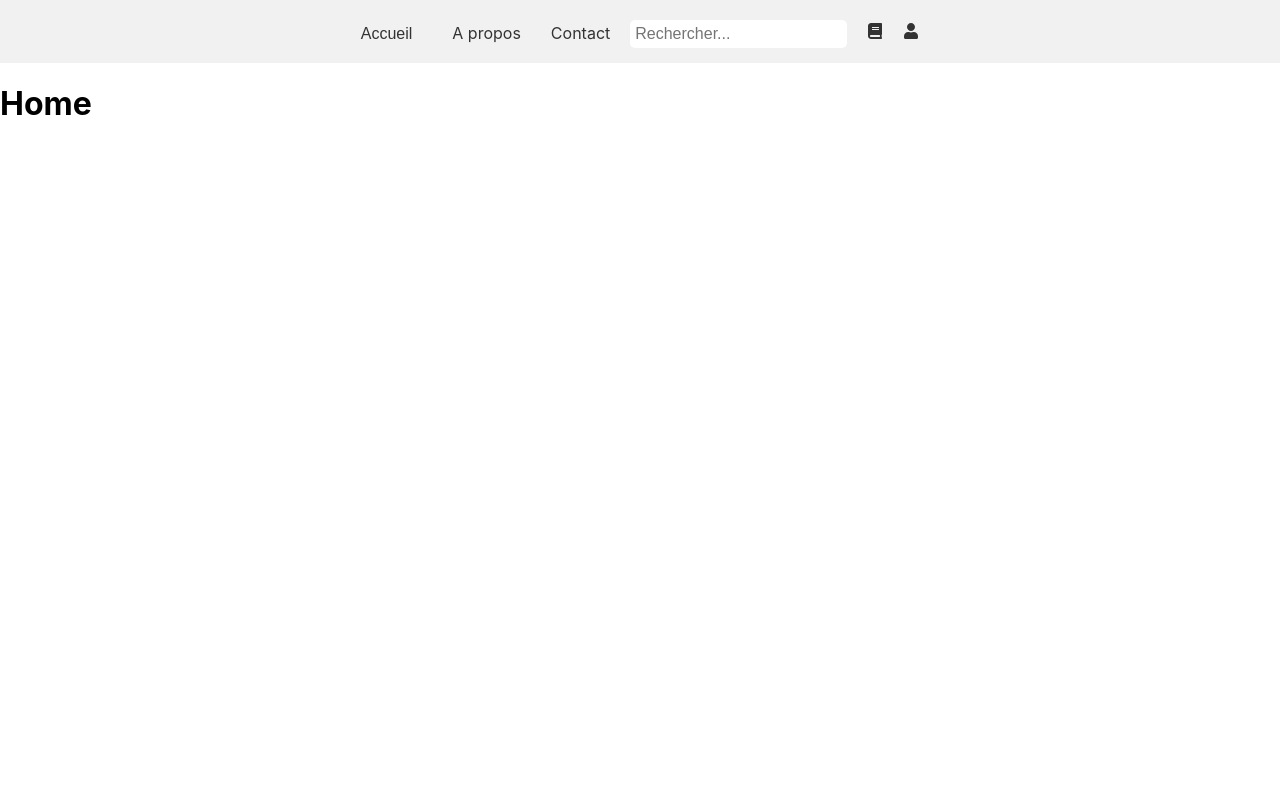
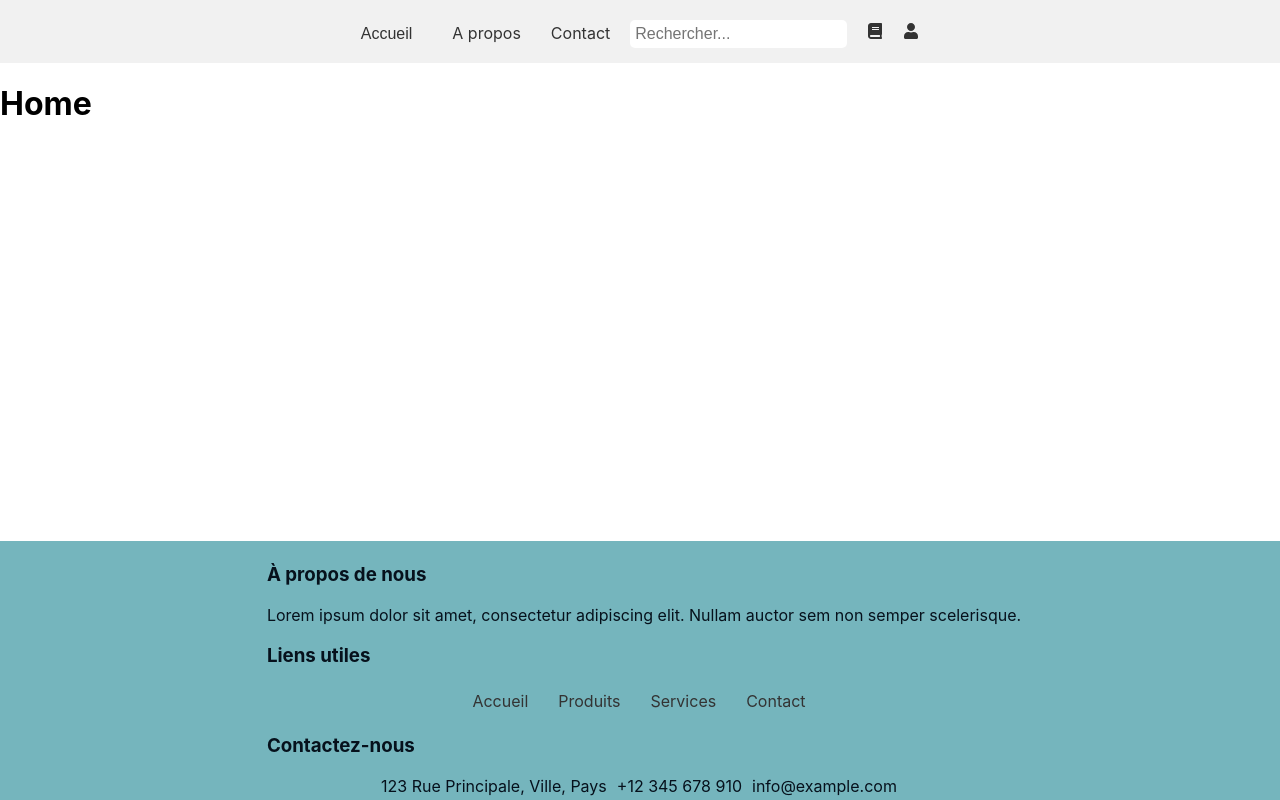
Before and after one commit to OlivierMaria/Adlis, a React (Create React App) app in the folder front/: page / in a window 1280 px wide. Built offline with nearby package versions, Linux system fonts and the light colour scheme.

Commit message:
modif footer + position

```diff
--- a/front/src/App.js
+++ b/front/src/App.js
@@ -7,6 +7,7 @@ import Navbar from "./components/Navbar.js";
 import NoPage from "./pages/NoPage.js";
 import Books from "./pages/Books.js";
 import Login from "./pages/Login.js";
+import Footer from "./components/Footer.js";
 
 const App = () => {
   return (
@@ -20,6 +21,9 @@ const App = () => {
         <Route path="login" element={<Login />} />
         <Route path="*" element={<NoPage />} />
       </Routes>
+
+      <Footer/>
+
     </BrowserRouter>
   );
 };
--- a/front/src/components/Footer.js
+++ b/front/src/components/Footer.js
@@ -1,11 +1,36 @@
 import React from 'react';
+import "../style/Footer.css";
 
 const Footer = () => {
   return (
     <footer>
-      <p>Voici notre footer.</p>
+      <div className="container">
+        <div className="row">
+          <div className="col-md-6">
+            <h3>À propos de nous</h3>
+            <p>Lorem ipsum dolor sit amet, consectetur adipiscing elit. Nullam auctor sem non semper scelerisque.</p>
+          </div>
+          <div className="col-md-3">
+            <h3>Liens utiles</h3>
+            <ul>
+              <li><a href="#">Accueil</a></li>
+              <li><a href="#">Produits</a></li>
+              <li><a href="#">Services</a></li>
+              <li><a href="#">Contact</a></li>
+            </ul>
+          </div>
+          <div className="col-md-3">
+            <h3>Contactez-nous</h3>
+            <ul>
+              <li><i className="fa fa-map-marker"></i> 123 Rue Principale, Ville, Pays</li>
+              <li><i className="fa fa-phone"></i> +12 345 678 910</li>
+              <li><i className="fa fa-envelope"></i> info@example.com</li>
+            </ul>
+          </div>
+        </div>
+      </div>
     </footer>
   );
-};
+}
 
 export default Footer;
--- /dev/null
+++ b/front/src/style/Footer.css
@@ -0,0 +1,11 @@
+footer {
+  position: fixed;
+  left: 0;
+  bottom: 0;
+  width: 100%;
+  padding: 0.25em;
+  background-color: rgb(117, 181, 189);
+  color: rgb(6, 17, 28);
+  display: grid;
+  place-content: center;
+}
```
